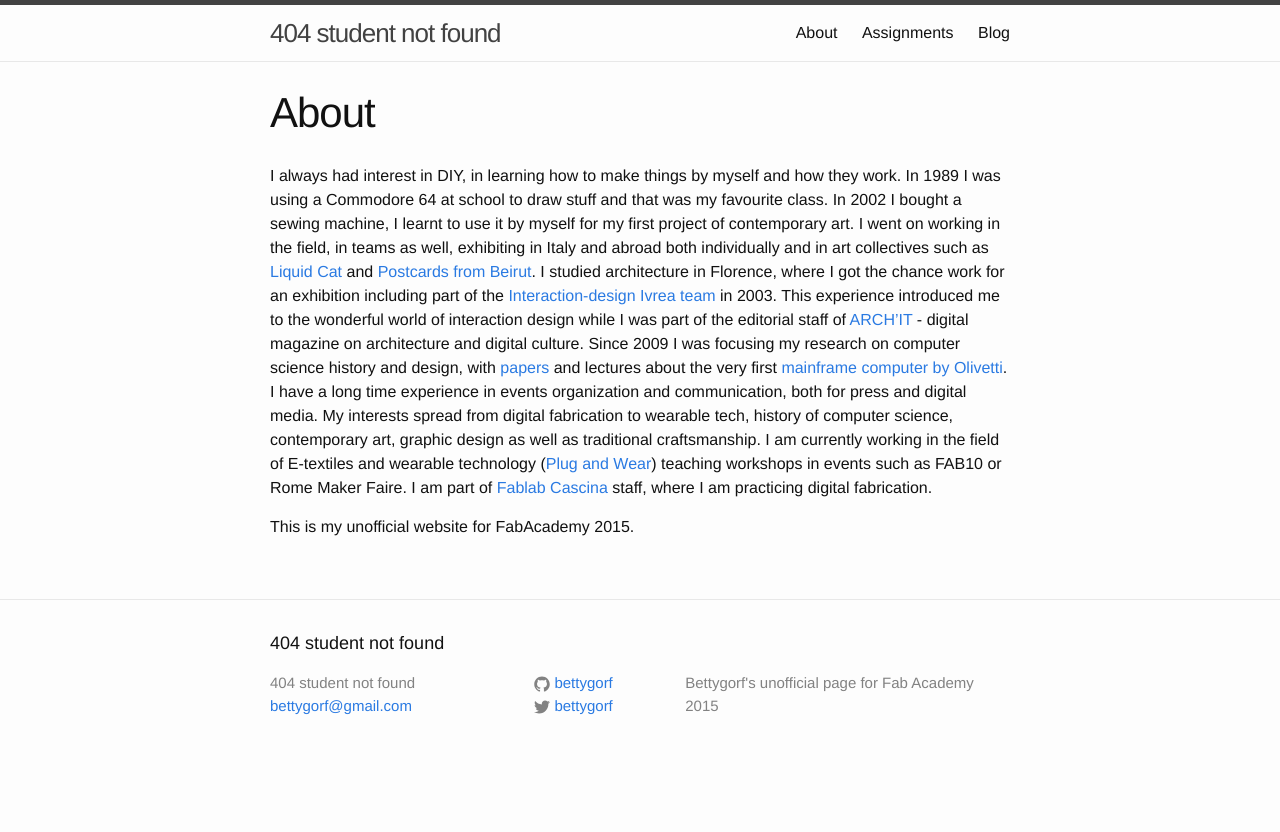
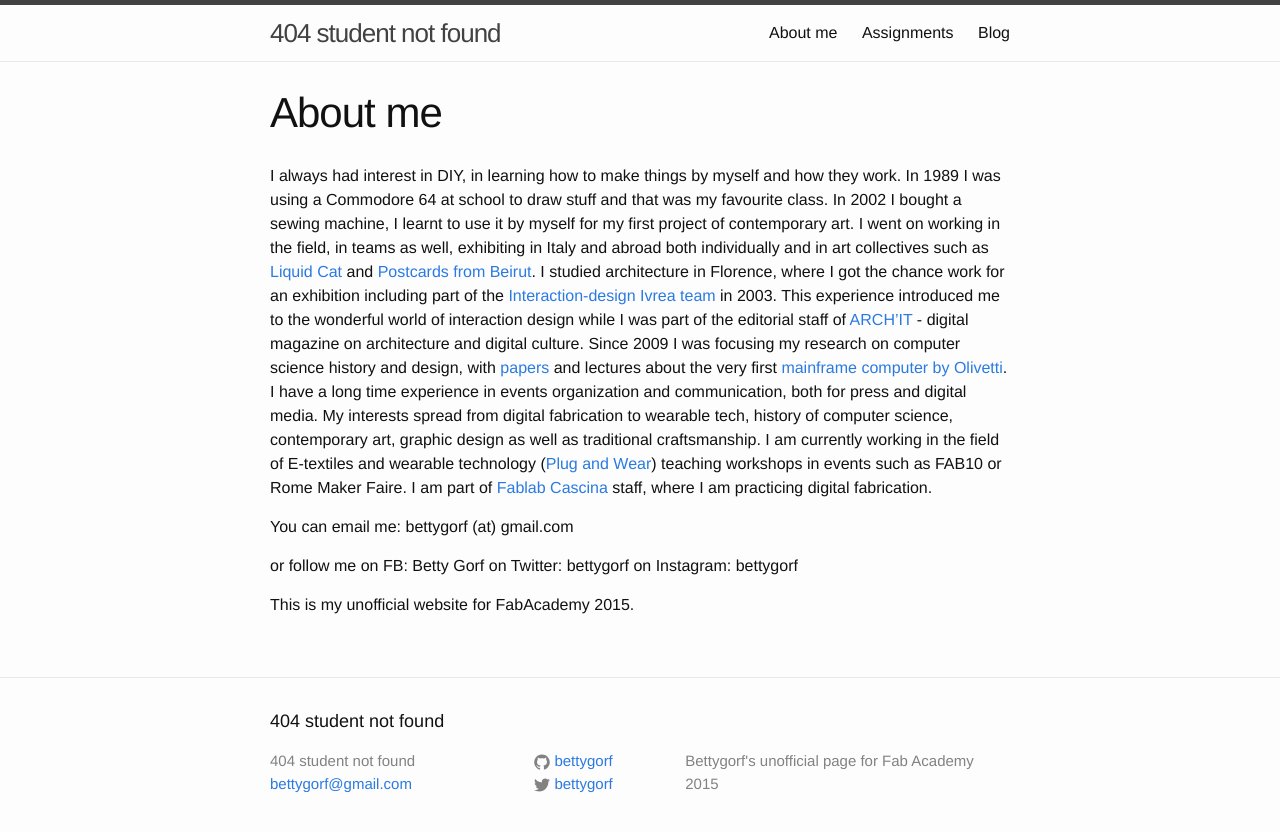
Before and after one commit to bettygorf/bettygorf, a Jekyll site: the page built from about.md, in a window 1280 px wide. Shown: the top 832 px of the page. Built offline with Jekyll 4.4.1, drawn with Linux system fonts in a browser that asks for light colours.

Commit message:
bettygorf

```diff
--- a/about.md
+++ b/about.md
@@ -1,6 +1,6 @@
 ---
 layout: page
-title: About
+title: About me
 permalink: /about/
 ---
 
@@ -9,4 +9,11 @@ In 1989 I was using a Commodore 64 at school to draw stuff and that was my favou
 I studied architecture in Florence, where I got the chance work for an exhibition including part of the [Interaction-design Ivrea team](https://interactionivrea.org) in 2003. This experience introduced me to the wonderful world of interaction design while I was part of the editorial staff of [ARCH’IT](http://architettura.it) - digital magazine on architecture and digital culture. Since 2009 I was focusing my research on computer science history and design, with [papers](http://hapoc2013.sciencesconf.org/26754) and lectures about the very first [mainframe computer by Olivetti](http://www.aisdesign.org/aisd/ettore-sottsass-jr-e-il-design-dei-primi-computer-olivetti). I have a long time experience in events organization and communication, both for press and digital media.
 My interests spread from digital fabrication to wearable tech, history of computer science, contemporary art, graphic design as well as traditional craftsmanship. I am currently working in the field of E-textiles and wearable technology ([Plug and Wear](http://www.plugandwear.com)) teaching workshops in events such as FAB10 or Rome Maker Faire. I am part of [Fablab Cascina](http://www.fablabcascina.org) staff, where I am practicing digital fabrication.
 
+You can email me: bettygorf (at) gmail.com
+
+or follow me
+on FB: Betty Gorf
+on Twitter: bettygorf
+on Instagram: bettygorf
+
 This is my unofficial website for FabAcademy 2015.
```
